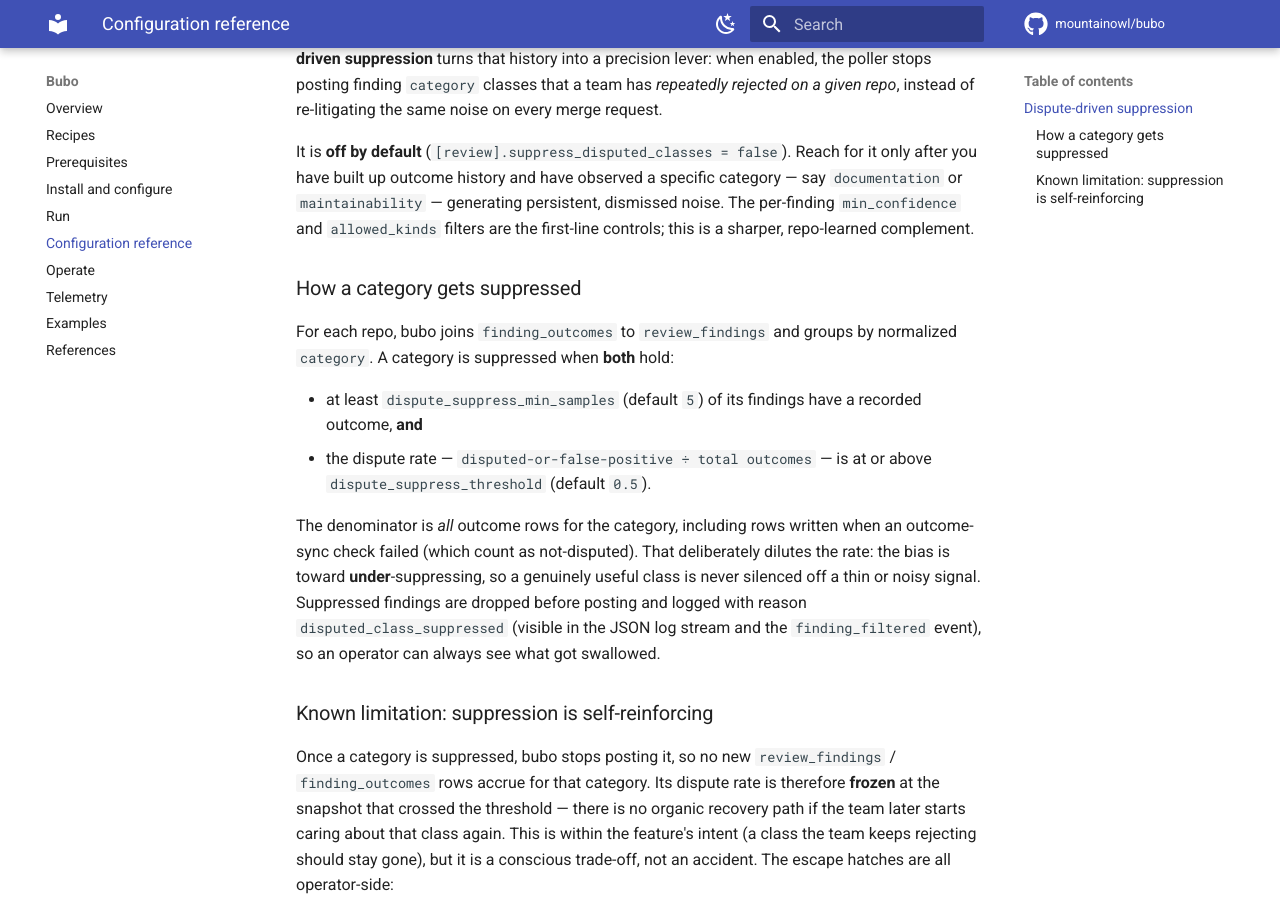
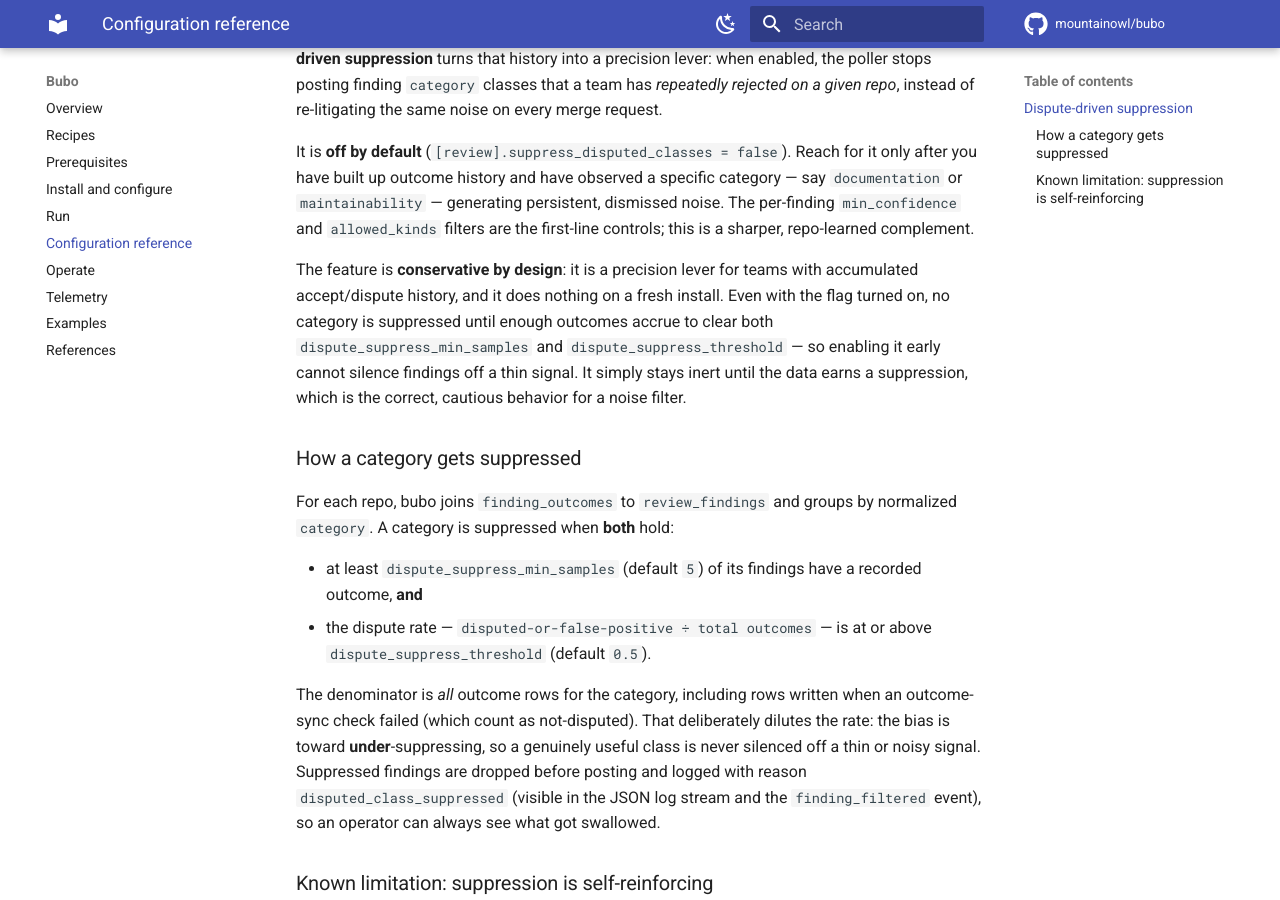
Before and after one commit to mountainowl/ai-code-review, an MkDocs documentation site: the page built from docs/configuration.md, in a window 1280 px wide and 900 px high, scrolled down 3887 px. Built offline with MkDocs 1.6.1 and Material for MkDocs 9.7.7, drawn with Linux system fonts in a browser that asks for light colours; comment, search, counter and statistics services are not loaded.

Commit message:
docs(review): note dispute suppression is inert until data accrues
Make the conservative-by-design behavior explicit in both the
suppress_disputed_classes config comment and the configuration docs:
the feature is a precision lever for teams with accumulated outcome
history and does nothing on a fresh install. Even with the flag on, no
category is suppressed until enough outcomes clear both the min-samples
and threshold gates, so enabling it early cannot silence findings off a
thin signal -- it stays inert until the data earns a suppression.

```diff
--- a/docs/configuration.md
+++ b/docs/configuration.md
@@ -260,6 +260,14 @@ persistent, dismissed noise. The per-finding `min_confidence` and
 `allowed_kinds` filters are the first-line controls; this is a sharper,
 repo-learned complement.
 
+The feature is **conservative by design**: it is a precision lever for teams
+with accumulated accept/dispute history, and it does nothing on a fresh
+install. Even with the flag turned on, no category is suppressed until enough
+outcomes accrue to clear both `dispute_suppress_min_samples` and
+`dispute_suppress_threshold` — so enabling it early cannot silence findings
+off a thin signal. It simply stays inert until the data earns a suppression,
+which is the correct, cautious behavior for a noise filter.
+
 ### How a category gets suppressed
 
 For each repo, bubo joins `finding_outcomes` to `review_findings` and groups
```
Also changed, not shown: 1 other file.
